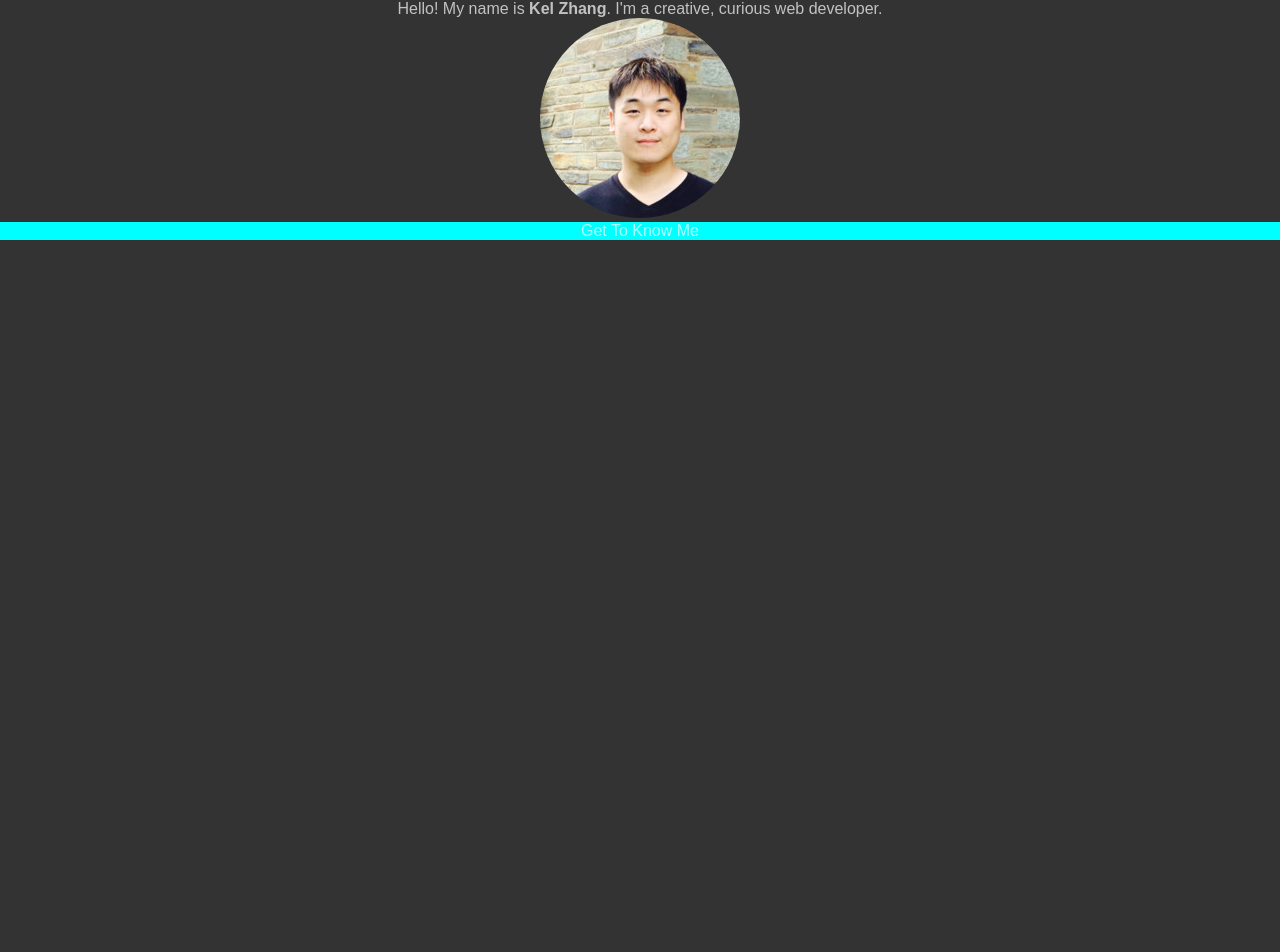
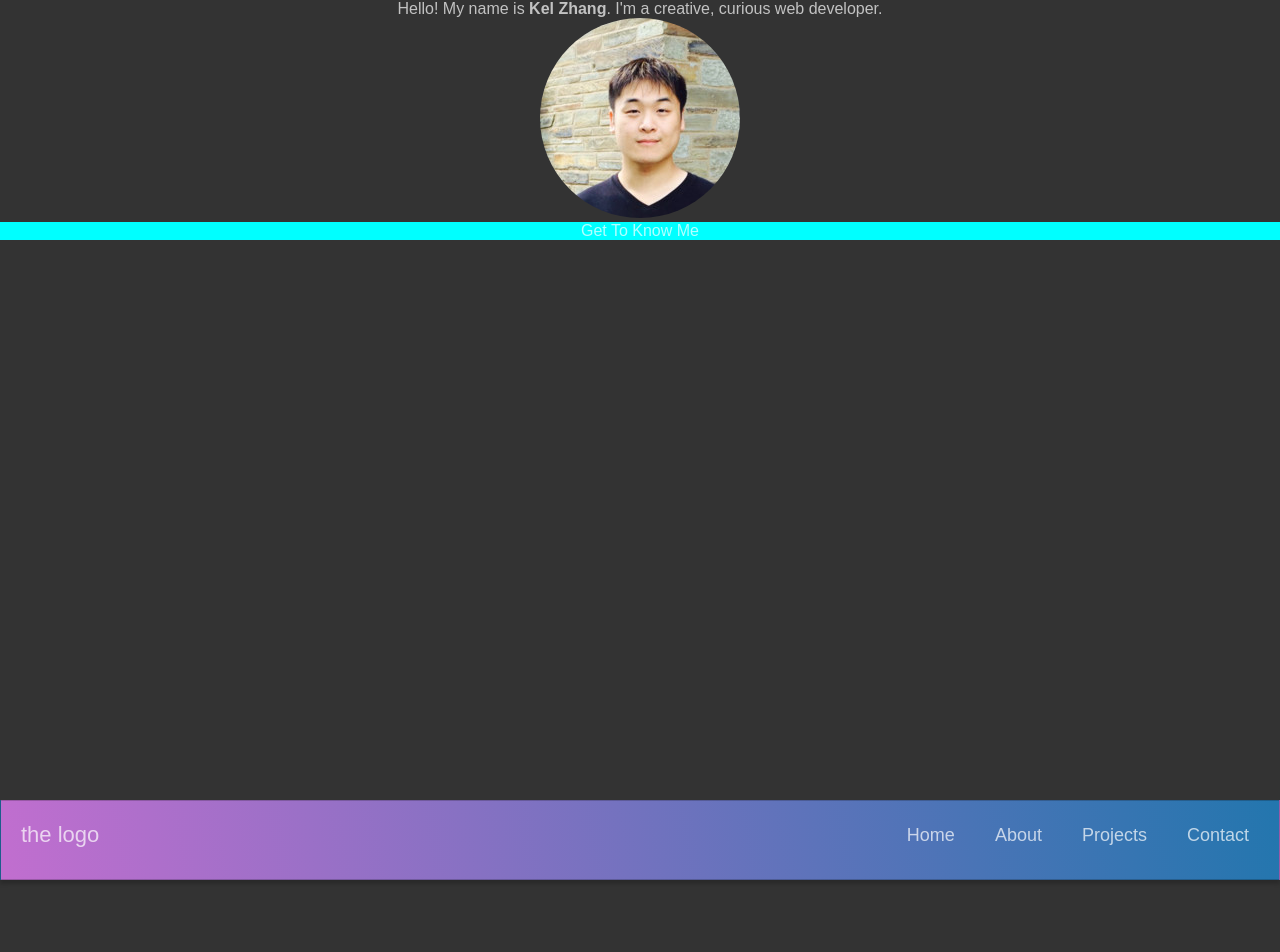
Before and after one commit to kz53/kz53.github.io, a React (Create React App) app: page / in a window 1280 px wide. Shown: the top 952 px of the page. Built offline with nearby package versions, Linux system fonts and the light colour scheme.

Commit message:
typo fix

```diff
--- a/src/App.js
+++ b/src/App.js
@@ -76,7 +76,7 @@ class App extends React.Component {
           <br />
           {/* <div id="landing-navbar" className="landing-navbar">
           </div>  */}
-          {/* <TopBar refsList={this.refsList} /> */}
+          <TopBar refsList={this.refsList} />
         </section>
 
 
```
